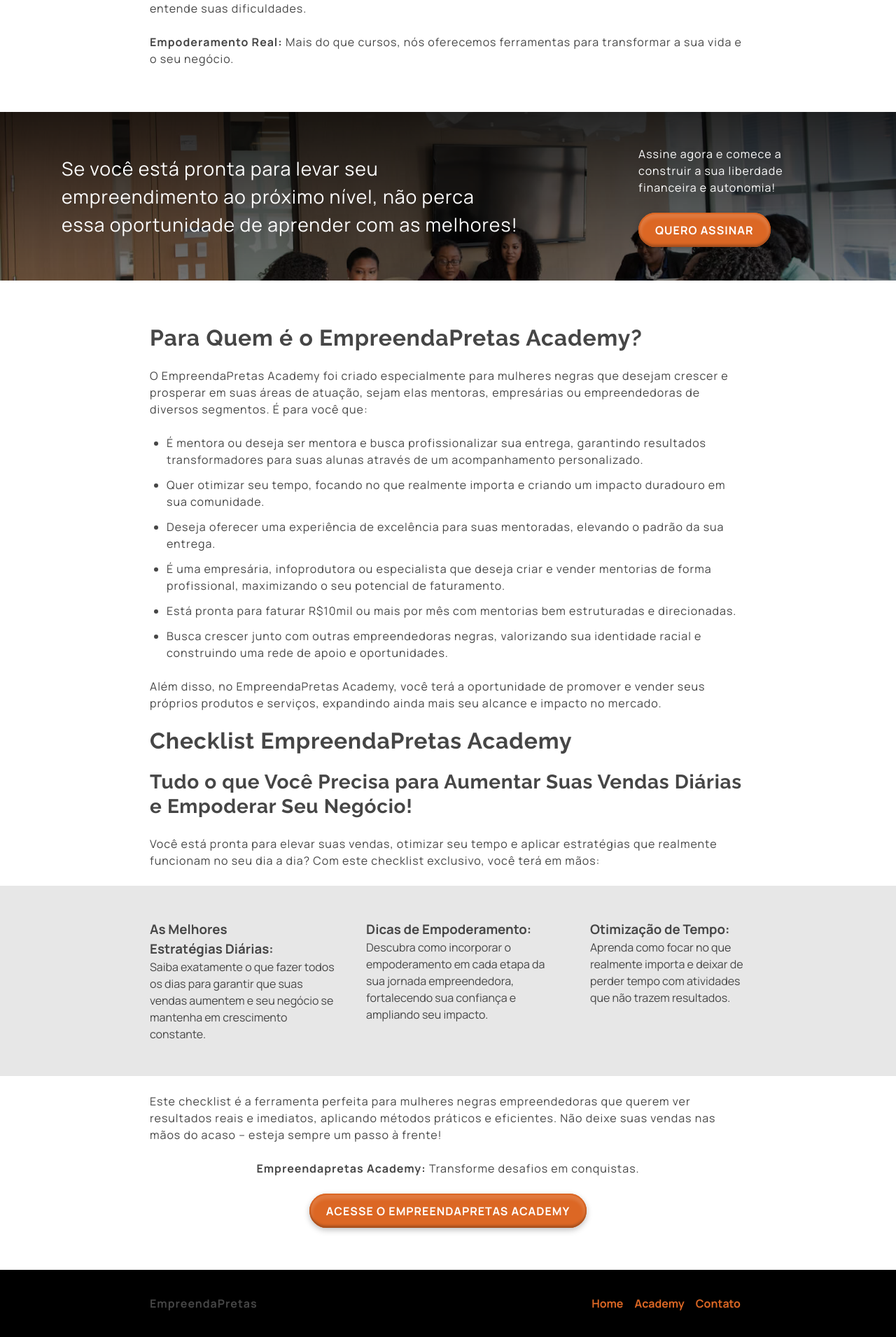
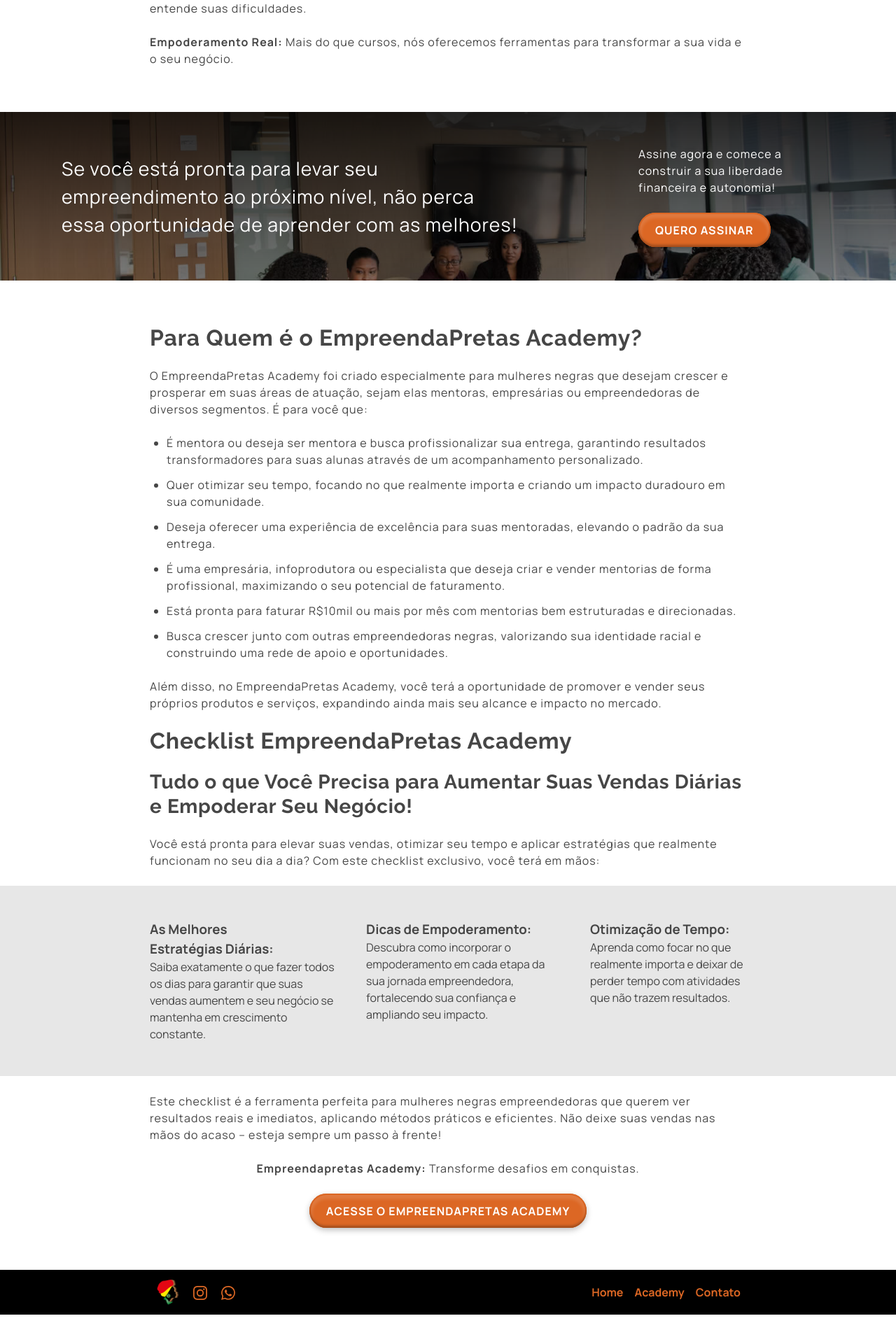
Before and after one commit to empreendapretas/empreendapretas.github.io, a Jekyll site: the page built from academy.md, in a window 1280 px wide. Shown: the part 1973-3884 px from the top of the page at 70% size. Built offline with Jekyll 4.4.1, drawn with Linux system fonts in a browser that asks for light colours; after the commit the page ends 3852 px from its top, so only the background shows below that.

Commit message:
facebook e whatsapp

```diff
--- a/_config.yml
+++ b/_config.yml
@@ -30,6 +30,12 @@
   recursos práticos para fortalecer sua identidade e crescer como empreendedora.
 baseurl: "" # the subpath of your site, e.g. /blog
 url: "" # the base hostname & protocol for your site, e.g. http://example.com
+instagram: empreendapretas
+whatsapp:
+  label: (13) 9 9126-1297
+  number: 5513991261297
+  text: Olá! Gostaria de mais informações sobre o Empreendapretas.
+  invite: https://chat.whatsapp.com/LtBHOVUFTLSLtgzrECcfYT
 
 # Build settings
 markdown: kramdown
--- a/_includes/footer.html
+++ b/_includes/footer.html
@@ -1,7 +1,24 @@
 <footer class="site-footer hero brand">
-  <div class="wrapper horizontal center">
-    <p class="site-title">{{ site.title }}</p>
-    <nav class="horizontal">
+  <div class="wrapper horizontal">
+    <header class="horizontal center">
+      <a href="/" class="mx-1">
+        <img
+          src="/assets/img/logo-2.png"
+          alt="{{ site.title }} Logo"
+          width="36"
+        />
+      </a>
+
+      <a href="https://www.instagram.com/{{ site.instagram }}" target="_blank" class="mx-1">
+        <span class="icon font--5">{% include svg/instagram.svg %}</span>
+      </a>
+
+      <a href="https://wa.me/{{ site.whatsapp.number }}" target="_blank" class="mx-1">
+        <span class="icon font--5">{% include svg/whatsapp.svg %}</span>
+      </a>
+    </header>
+
+    <nav class="horizontal center">
       {% for link in site.data.nav %}
       <a href="{{ link.url }}" class="page-link">{{ link.label }}</a>
       {% endfor %}
--- a/_sass/helpers.scss
+++ b/_sass/helpers.scss
@@ -18,12 +18,17 @@
 
 .icon {
   display: inline-block;
-  vertical-align: baseline;
+  vertical-align: middle;
 
   svg {
     display: block;
     width: 1em;
     height: 1em;
+    color: inherit;
+
+    * {
+      fill: currentColor;
+    }
   }
 }
 
--- a/_sass/typography.scss
+++ b/_sass/typography.scss
@@ -36,7 +36,7 @@
   }
 
   @for $size from 1 through 6 {
-    &-#{$size} {
+    &--#{$size} {
       font-size: calc(var(--base-font-size) * #{$size / 6 + 0.6666666667});
     }
   }
--- a/academy.md
+++ b/academy.md
@@ -48,7 +48,7 @@
 
 <div class="horizontal--laptop center bg-black p-6 my-6 text-balance home-hero">
   <div class="wrapper flex">
-    <p class="font-6">
+    <p class="font--6">
       Se você está pronta para levar seu empreendimento ao próximo nível, não perca essa
       oportunidade de aprender com as melhores!
     </p>
@@ -104,17 +104,17 @@
   <div class="wrapper">
     <ul class="seamless horizontal--laptop gap-4 text-balance">
       <li>
-        <strong class="font-3">As Melhores Estratégias Diárias:</strong>
+        <strong class="font--3">As Melhores Estratégias Diárias:</strong>
         <br />
         Saiba exatamente o que fazer todos os dias para garantir que suas vendas aumentem e seu negócio se mantenha em crescimento constante.
       </li>
       <li>
-        <strong class="font-3">Dicas de Empoderamento:</strong>
+        <strong class="font--3">Dicas de Empoderamento:</strong>
         <br />
         Descubra como incorporar o empoderamento em cada etapa da sua jornada empreendedora, fortalecendo sua confiança e ampliando seu impacto.
       </li>
       <li>
-        <strong class="font-3">Otimização de Tempo:</strong>
+        <strong class="font--3">Otimização de Tempo:</strong>
         <br />
         Aprenda como focar no que realmente importa e deixar de perder tempo com atividades que não trazem resultados.
       </li>
```
Also changed, not shown: _includes/svg/instagram.svg (added), _includes/svg/whatsapp.svg (added).
